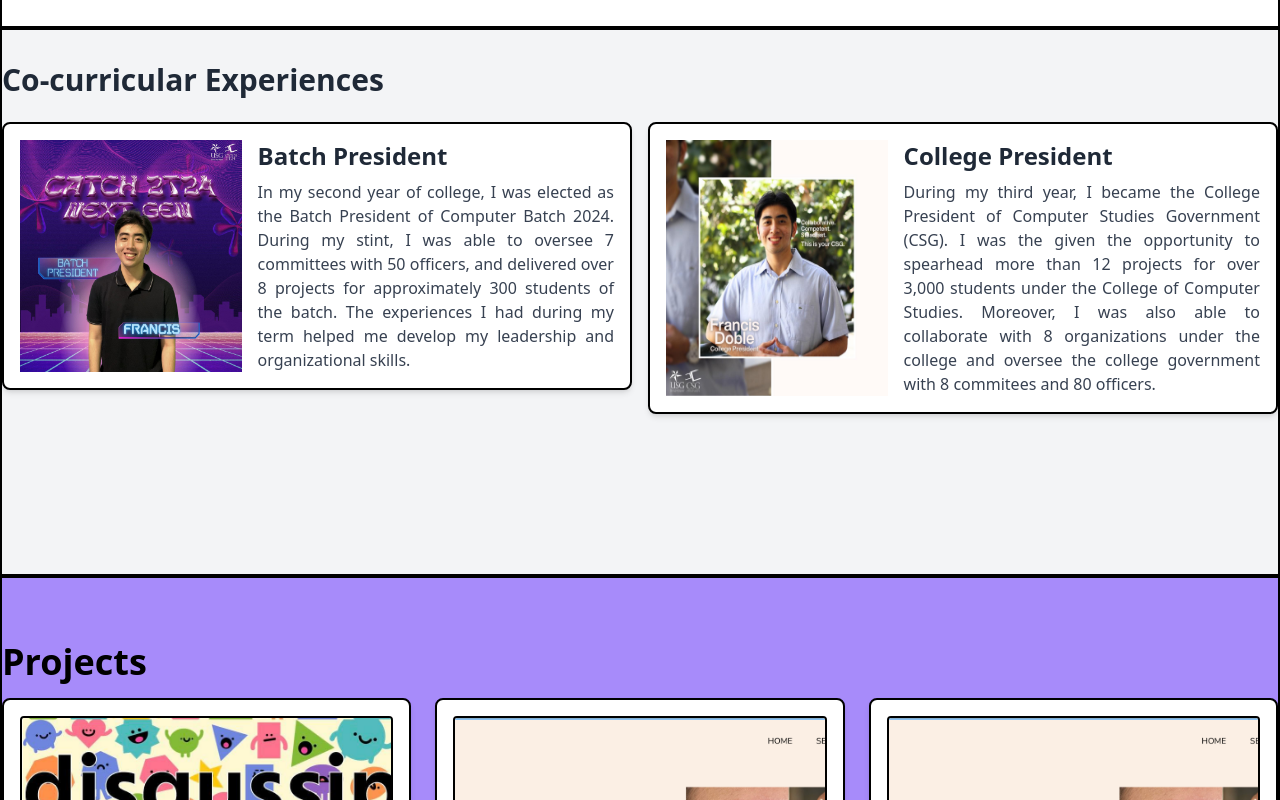
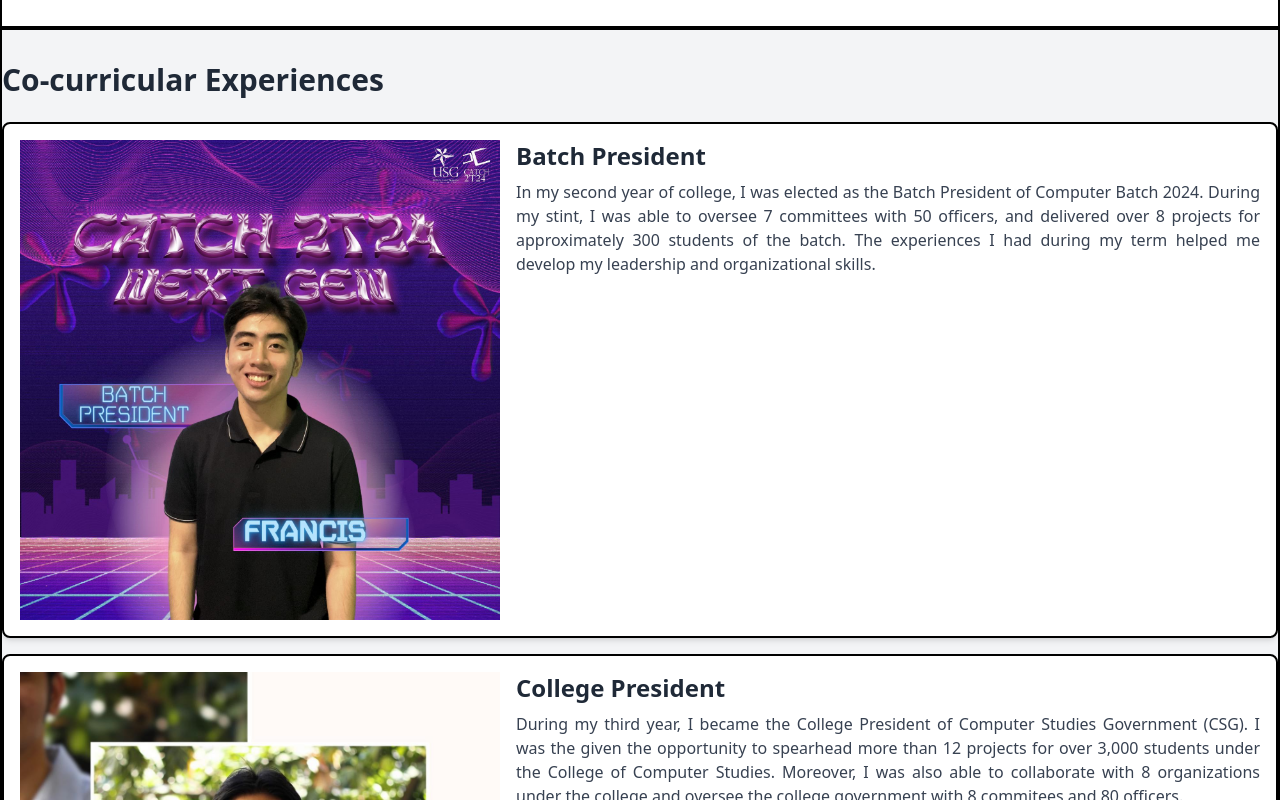
Before and after one commit to fdoble12/fdoble-website, a Vue app: page / in a window 1280 px wide. Shown: the part 2120-2920 px from the top of the page. Built offline with nearby package versions, Linux system fonts and the light colour scheme.

Commit message:
Update Cocurriculars.vue

```diff
--- a/src/components/Cocurriculars.vue
+++ b/src/components/Cocurriculars.vue
@@ -4,7 +4,7 @@
       <h2 class="text-3xl font-semibold text-gray-800 mb-6">Co-curricular Experiences</h2>
 
       <div class="flex items-center justify-center mx-auto">
-        <div class="grid grid-cols-1 sm:grid-cols-2 gap-4">
+        <div class="grid grid-cols-1 sm:grid-cols-2 md:grid-cols-1 lg:grid-cols-1 gap-4">
           <div v-for="(experience, index) in experiences" :key="index">
             <div class="bg-white p-4 rounded-lg shadow-md flex flex-col sm:flex-row border-2 border-black">
               <div class="sm:w-2/5 pr-4">
```
